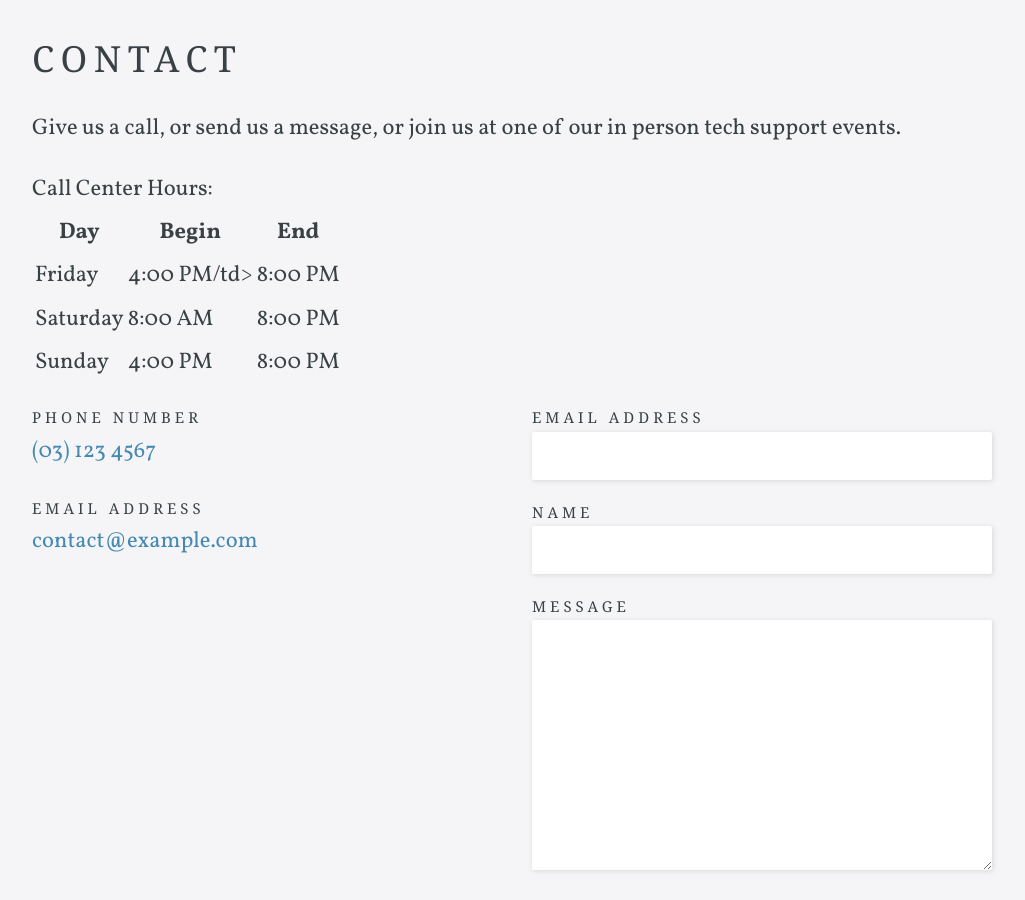
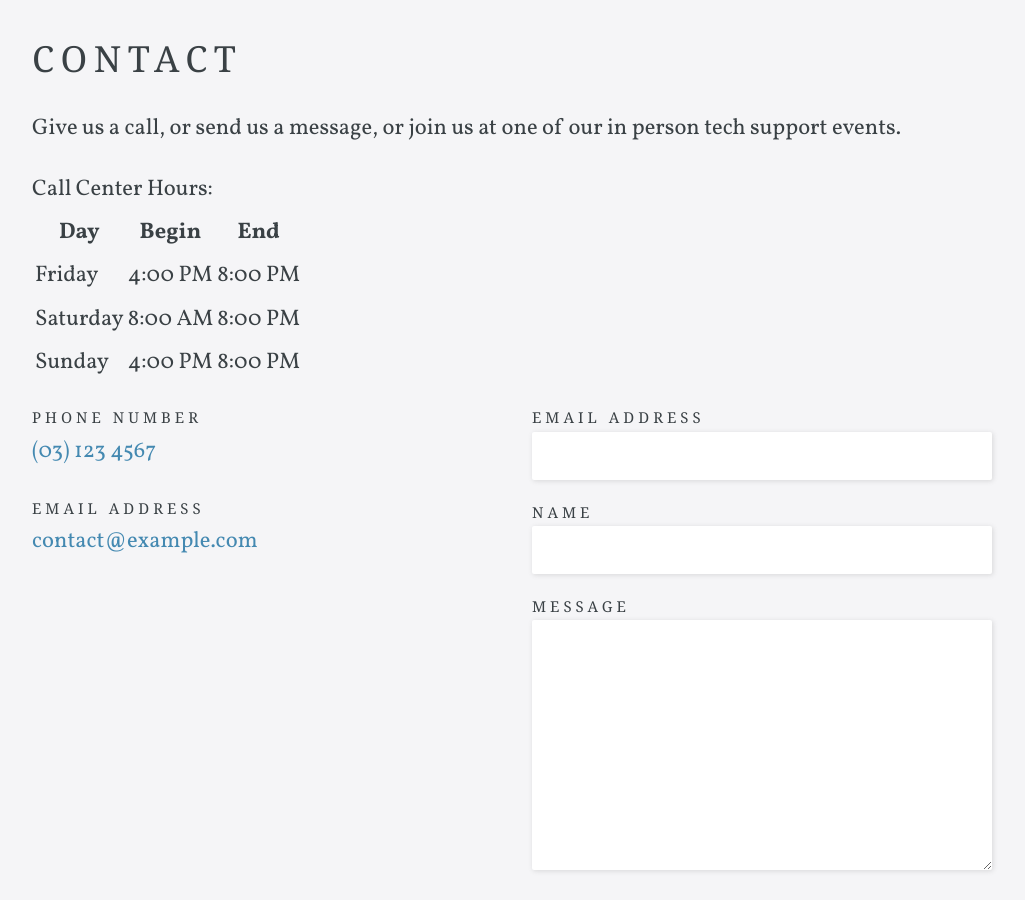
Before and after one commit to chasemassey/StsJusticeTemplate, a Jekyll site: the page built from contact.html, in a window 1280 px wide and 900 px high, scrolled down 768 px. Shown: the whole window, without its empty margins (128-1153 px from the left). Built offline with Jekyll 4.4.1, drawn with Linux system fonts in a browser that asks for light colours; some web fonts are replaced.

```diff
--- a/contact.html
+++ b/contact.html
@@ -24,7 +24,7 @@ Call Center Hours:
   </tr>
   <tr>
     <td>Friday</td>
-    <td>4:00 PM/td>
+    <td>4:00 PM</td>
     <td>8:00 PM</td>
   </tr>
   <tr>
```
